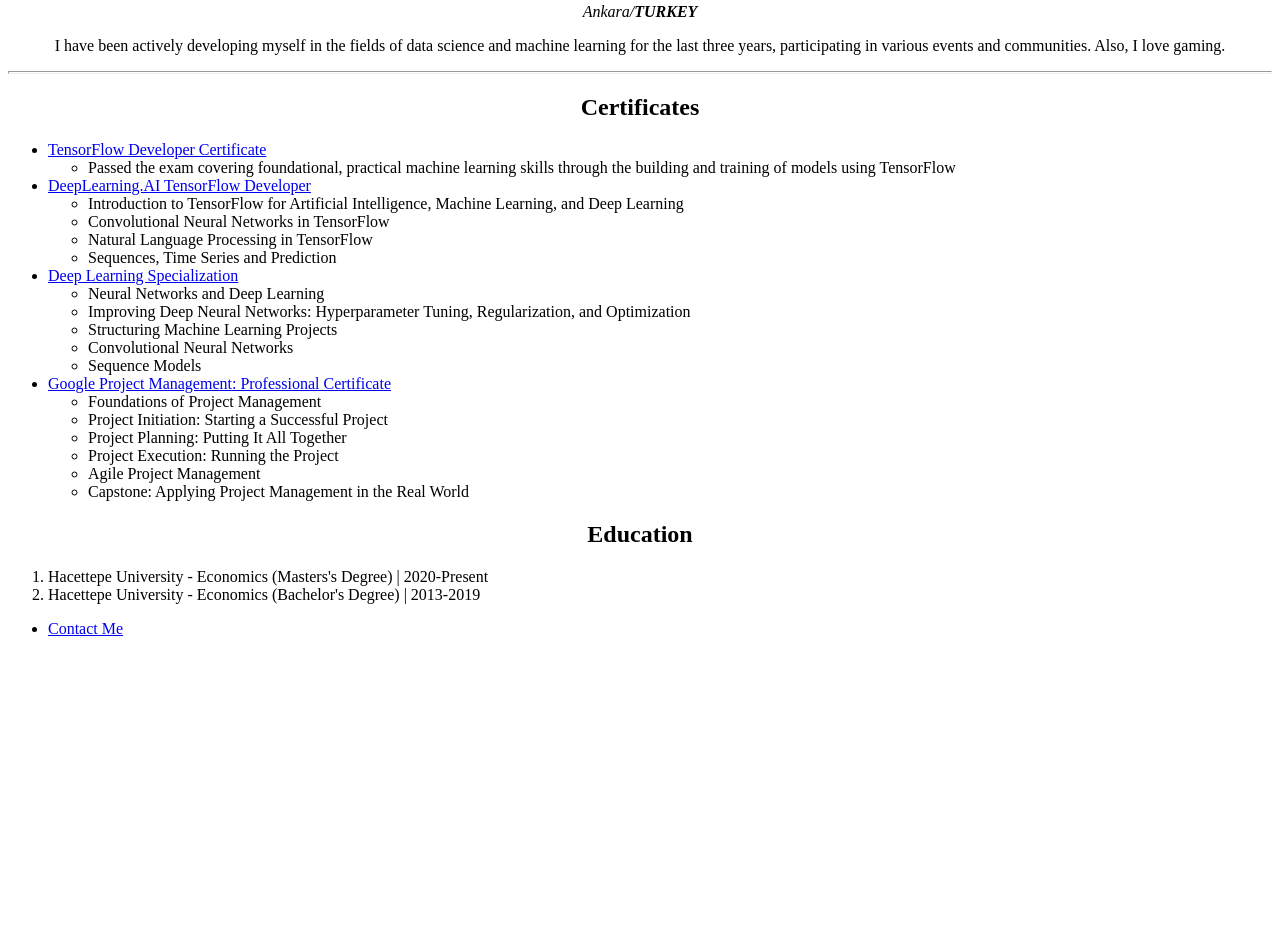
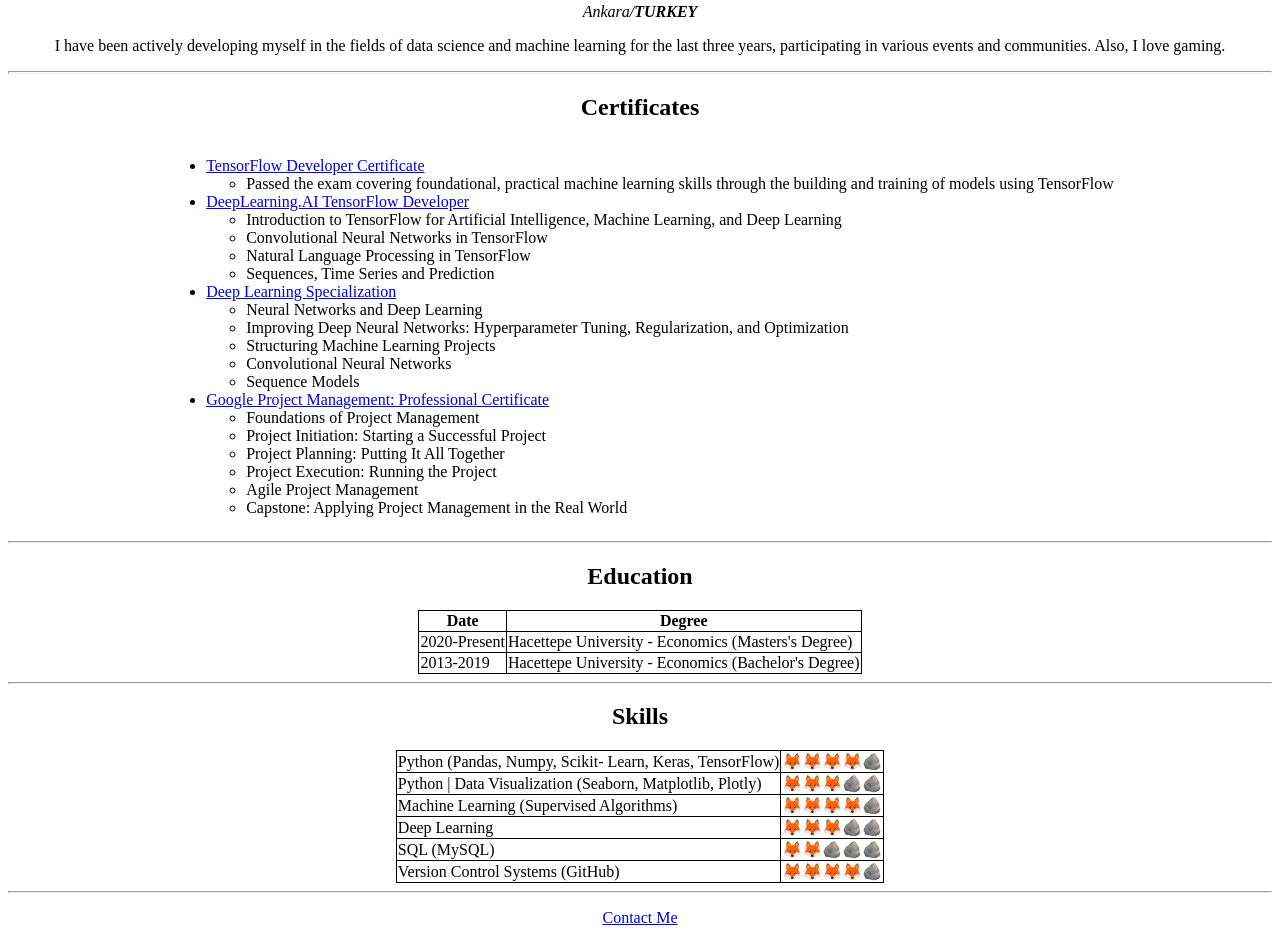
Before and after one commit to badicev/UdemyStudy, a plain HTML site: page MyWork/Day 41/index.html in a window 1280 px wide. Shown: the part 289-1232 px from the top of the page. Before the commit the page ends 943 px from the top, so only its background shows below. Drawn offline with Linux system fonts and the light colour scheme.

Commit message:
CV github.io

```diff
--- a/MyWork/Day 41/website.html
+++ b/MyWork/Day 41/index.html
@@ -4,6 +4,26 @@
     <head>
         <meta charset="UTF-8">
         <title>👾Başak Dilara Çevik's Personal Site👾</title>
+    <style>
+table, th, td {
+  border: 1px solid black;
+  border-collapse: collapse;
+}
+
+table.center {
+  margin-left: auto;
+  margin-right: auto;
+}
+div.container {
+  text-align: center;
+}
+
+ul.myUL {
+  display: inline-block;
+  text-align: left;
+}
+    </style>
+
     </head>
     <body>
     <center><img src="https://miro.medium.com/fit/c/176/176/1*WCM39EuseuyqouEYLA0s5g.jpeg" height="200" width="200"></center>
@@ -14,7 +34,9 @@
                 the last three years, participating in various events and communities. Also, I love gaming. </p>
 <hr size="3">
             <h2 style="text-align:center;"><strong>Certificates</strong></h2>
-            <ul>
+
+          <div class="container">
+            <ul class="myUL">
                 <li><a href="https://www.credential.net/6d4b2f97-7fbd-4a54-99a0-8200094f81b9"> TensorFlow Developer Certificate</a>
                      <ul>
                                     <li>Passed the exam covering foundational, practical
@@ -60,25 +82,84 @@
 Real World </li>
 
                     </ul>
-                </li>
+            </ul>
+
+              <hr>
+          </div>
+    <h2 style="text-align:center;"><strong>Education</strong></h2>
+<!--    <ol>-->
+<!--        <li>Hacettepe University - Economics (Masters's Degree)  | 2020-Present-->
+<!--        </li>-->
+<!--        <li>Hacettepe University - Economics (Bachelor's Degree) | 2013-2019-->
+<!--        </li>-->
+<!--    </ol>-->
+    <table cellspacing="20" class="center">
+        <thead>
+            <tr>
+                <th>Date</th>
+                <th>Degree</th>
+            </tr>
+        </thead>
+        <tbody>
+
+        </tbody>
+
+        <tfoot>
+
+        </tfoot>
+        <tr>
+            <td>2020-Present</td>
+            <td>Hacettepe University - Economics (Masters's Degree) </td>
+
+        </tr>
+
+         <tr>
+             <td>2013-2019</td>
+             <td>Hacettepe University - Economics (Bachelor's Degree) </td>
+        </tr>
+     </table>
+
+
+       <hr>
+
+
+  <h2 style="text-align:center;"><strong>Skills</strong></h2>
+    <table cellspacing="30" class="center">
+        <tr>
+            <td> Python (Pandas, Numpy, Scikit-
+Learn, Keras, TensorFlow)  </td>
+            <td>  🦊🦊🦊🦊🪨</td>
+        </tr>
+        <tr>
+            <td> Python | Data Visualization  (Seaborn, Matplotlib, Plotly) </td>
+            <td>  🦊🦊🦊🪨🪨</td>
+        </tr>
+        <tr>
+            <td> Machine Learning (Supervised Algorithms)</td>
+            <td>  🦊🦊🦊🦊🪨</td>
+        </tr>
+        <tr>
+            <td> Deep Learning </td>
+            <td>  🦊🦊🦊🪨🪨</td>
+        </tr>
+         <tr>
+            <td> SQL (MySQL)</td>
+            <td>  🦊🦊🪨🪨🪨</td>
+        </tr>
+         <tr>
+            <td> Version Control Systems (GitHub)</td>
+            <td>  🦊🦊🦊🦊🪨</td>
+        </tr>
+
+    </table>
 
 
 
-                </li>
-            </ul>
 
-    <h2 style="text-align:center;"><strong>Education</e></strong></h2>
-    <ol>
-        <li>Hacettepe University - Economics (Masters's Degree)  | 2020-Present
-        </li>
-        <li>Hacettepe University - Economics (Bachelor's Degree) | 2013-2019
-        </li>
-    </ol>
 
-    <ul>
-        <li>
-            <a href="contactme.html">Contact Me</a>
-        </li>
-    </ul>
+    <hr>
+    <p style="text-align:center;">
+            <a style="textcenter" href="contactme.html">Contact Me</a>
+    </p>
     </body>
 </html>
```
Also changed, not shown: MyWork/Day 41/contactme.html (+16 -0 lines).
